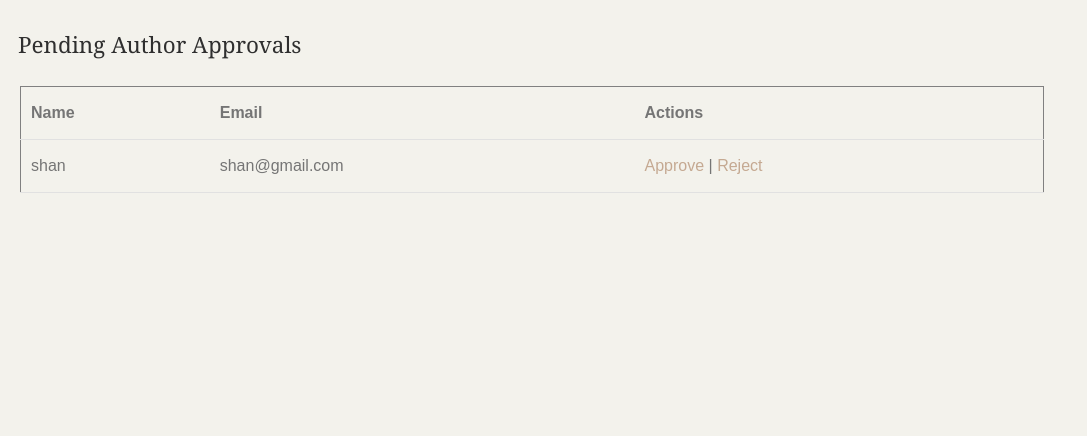
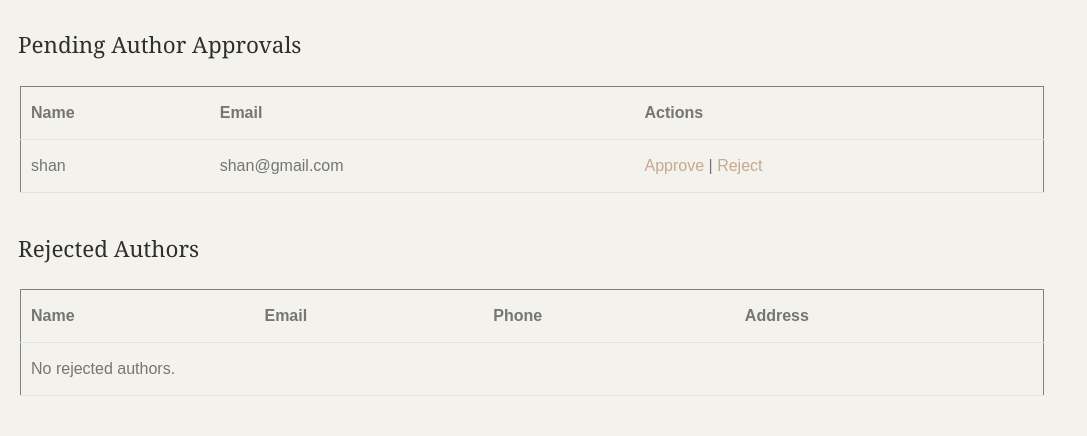
Before and after one commit to shijazk/BOOKSAW---Library-Management-System, a Django app: page /manage_author in a window 1280 px wide. Shown: the part 429-865 px from the top of the page, without its empty margins (0-1087 px from the left). Before the commit the page ends 622 px from the top, so only its background shows below. Run offline with Django 5.2, Linux system fonts and the light colour scheme; a user stored in the database is signed in; data comes from the database, SQL or seed files in the repository; some web fonts are replaced.

Commit message:
Updated Manage Author section

```diff
--- a/new_app/form.py
+++ b/new_app/form.py
@@ -28,7 +28,7 @@ class author_reg(forms.ModelForm):
     class Meta:
         model=author
         fields="__all__"
-        exclude=('user_author', 'is_approved',)
+        exclude=('user_author', 'is_approved', 'is_rejected')
 
 
 
--- a/new_app/models.py
+++ b/new_app/models.py
@@ -16,6 +16,7 @@ class reader(models.Model):
     reader_address = models.CharField(max_length=100)
     is_approved = models.BooleanField(default=False)
 
+
     def __str__(self):
         return self.reader_name
 
@@ -23,10 +24,11 @@ class reader(models.Model):
 class author(models.Model):
     user_author = models.ForeignKey(Login, on_delete=models.CASCADE, related_name='author')
     author_name = models.CharField(max_length=100)
-    author_phone_no = models.CharField(max_length=15)
+    author_phone_no = models.CharField(max_length=12)
     author_email = models.CharField(max_length=100)
     author_address = models.CharField(max_length=100)
     is_approved = models.BooleanField(default=False)
+    is_rejected = models.BooleanField(default=False)
 
     def __str__(self):
         return self.author_name
--- a/new_app/urls.py
+++ b/new_app/urls.py
@@ -40,6 +40,9 @@ urlpatterns = [
 
      #manage_author
     path("manage_author",views_admin.manage_author,name='manage_author'),
+
+    path("rejected_authors/", views_admin.rejected_authors, name="rejected_authors"),
+
 
     #manage_reader
     path("manage_reader",views_admin.manage_reader,name='manage_reader'),
--- a/new_app/views_admin.py
+++ b/new_app/views_admin.py
@@ -26,40 +26,48 @@ def admin_dashboard(request):
 #     authors = author.objects.all()
 #     return render(request,'admin/manage_author.html', {'authors': authors})
 
+
+
 @login_required(login_url='login_view')
 def manage_author(request):
-    approved_authors = author.objects.filter(is_approved=True)
-    pending_authors = author.objects.filter(is_approved=False)
+    approved_authors = author.objects.filter(is_approved=True, is_rejected=False)
+    pending_authors = author.objects.filter(is_approved=False, is_rejected=False)
+    rejected_authors = author.objects.filter(is_rejected=True)
 
     return render(request, 'admin/manage_author.html', {
         'approved_authors': approved_authors,
-        'pending_authors': pending_authors
+        'pending_authors': pending_authors,
+        'rejected_authors': rejected_authors
     })
+
 
 @login_required(login_url='login_view')
 def approve_author(request, author_id):
     authors = get_object_or_404(author, id=author_id)
     authors.is_approved = True
+    authors.is_rejected = False
     authors.save()
     messages.success(request, "Author approved successfully!")
-    return redirect('admin_dashboard')
+    return redirect('manage_author')
+
+
 
 @login_required(login_url='login_view')
 def reject_author(request, author_id):
     authors = get_object_or_404(author, id=author_id)
-    authors.delete()
-    messages.error(request, "Author rejected and deleted!")
-    return redirect('admin_dashboard')
+    authors.is_rejected = True
+    authors.is_approved = False  # make sure it's not approved
+    authors.save()
+    messages.error(request, "Author rejected successfully!")
+    return redirect('manage_author')
 
-# def manage_books(request):
-#     """View books with pending & approved status"""
-#     approved_books = book.objects.filter(is_approved=True)
-#     pending_books = book.objects.filter(is_approved=False)
-#
-#     return render(request, 'admin/manage_books.html', {
-#         'approved_books': approved_books,
-#         'pending_books': pending_books
-#     })
+@login_required(login_url='login_view')
+def rejected_authors(request):
+    rejected_authors = author.objects.filter(is_rejected=True)
+    return render(request, 'admin/rejected_authors.html', {'rejected_authors': rejected_authors})
+
+
+
 @login_required(login_url='login_view')
 def manage_books(request):
     """View books with pending, approved, and rejected status"""
@@ -75,7 +83,7 @@ def manage_books(request):
 
 @login_required(login_url='login_view')
 def approve_book(request, book_id):
-    """Approve a book"""
+
     books = get_object_or_404(book, id=book_id)
     books.is_approved = True
     books.save()
@@ -84,7 +92,7 @@ def approve_book(request, book_id):
 
 @login_required(login_url='login_view')
 def reject_book(request, book_id):
-    """Reject (Delete) a book"""
+
     books = get_object_or_404(book, id=book_id)
     books.delete()
     messages.error(request, "Book rejected and deleted!")
--- a/templates/admin/manage_author.html
+++ b/templates/admin/manage_author.html
@@ -41,5 +41,25 @@
     <tr><td colspan="3" style="padding: 10px;">No pending authors.</td></tr>
     {% endfor %}
 </table>
+<h3 style="padding-left:18px;">Rejected Authors</h3>
+<table border="1" style="border-collapse: collapse; width: 80%; margin-left: 20px;">
+    <tr>
+        <th style="padding: 10px; text-align: left;">Name</th>
+        <th style="padding: 10px; text-align: left;">Email</th>
+        <th style="padding: 10px; text-align: left;">Phone</th>
+        <th style="padding: 10px; text-align: left;">Address</th>
+    </tr>
+    {% for author in rejected_authors %}
+    <tr>
+        <td style="padding: 10px;">{{ author.author_name }}</td>
+        <td style="padding: 10px;">{{ author.author_email }}</td>
+        <td style="padding: 10px;">{{ author.author_phone_no }}</td>
+        <td style="padding: 10px;">{{ author.author_address }}</td>
+    </tr>
+    {% empty %}
+    <tr><td colspan="4" style="padding: 10px;">No rejected authors.</td></tr>
+    {% endfor %}
+</table>
+
 
 {% endblock %}
```
Also changed, not shown: images/Once Upon A Time.jpg (added), images/The Lady Beauty Scarlett.jpg (added), images/Tips Of Simple Lifestyle.jpg (added), media/book_covers/Once_Upon_A_Time.jpg (added), media/book_covers/The_Lady_Beauty_Scarlett.jpg (added), media/book_covers/Tips_Of_Simple_Lifestyle.jpg (added), new_app/migrations/0011_author_is_rejected_alter_author_author_phone_no.py (added), 2 other files.
